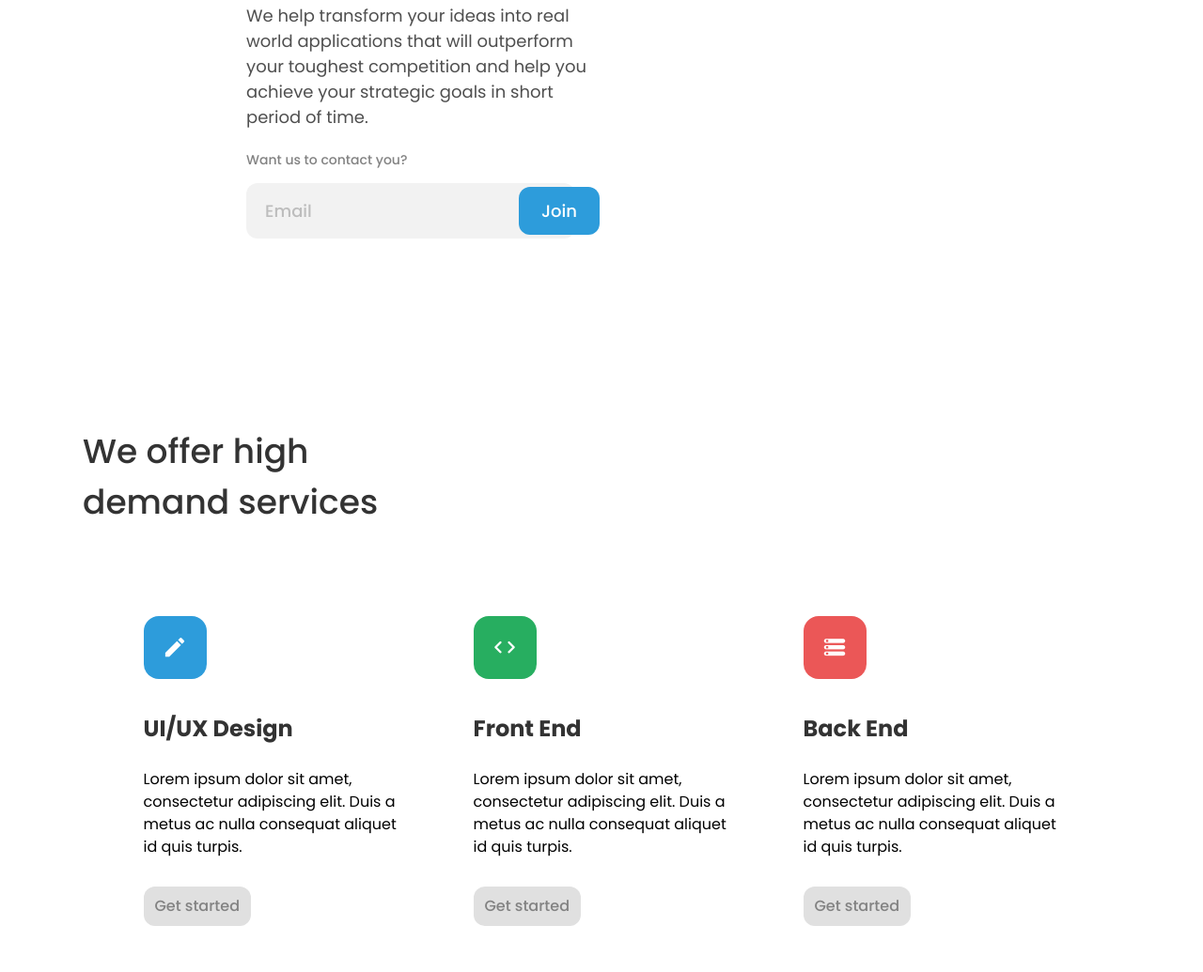
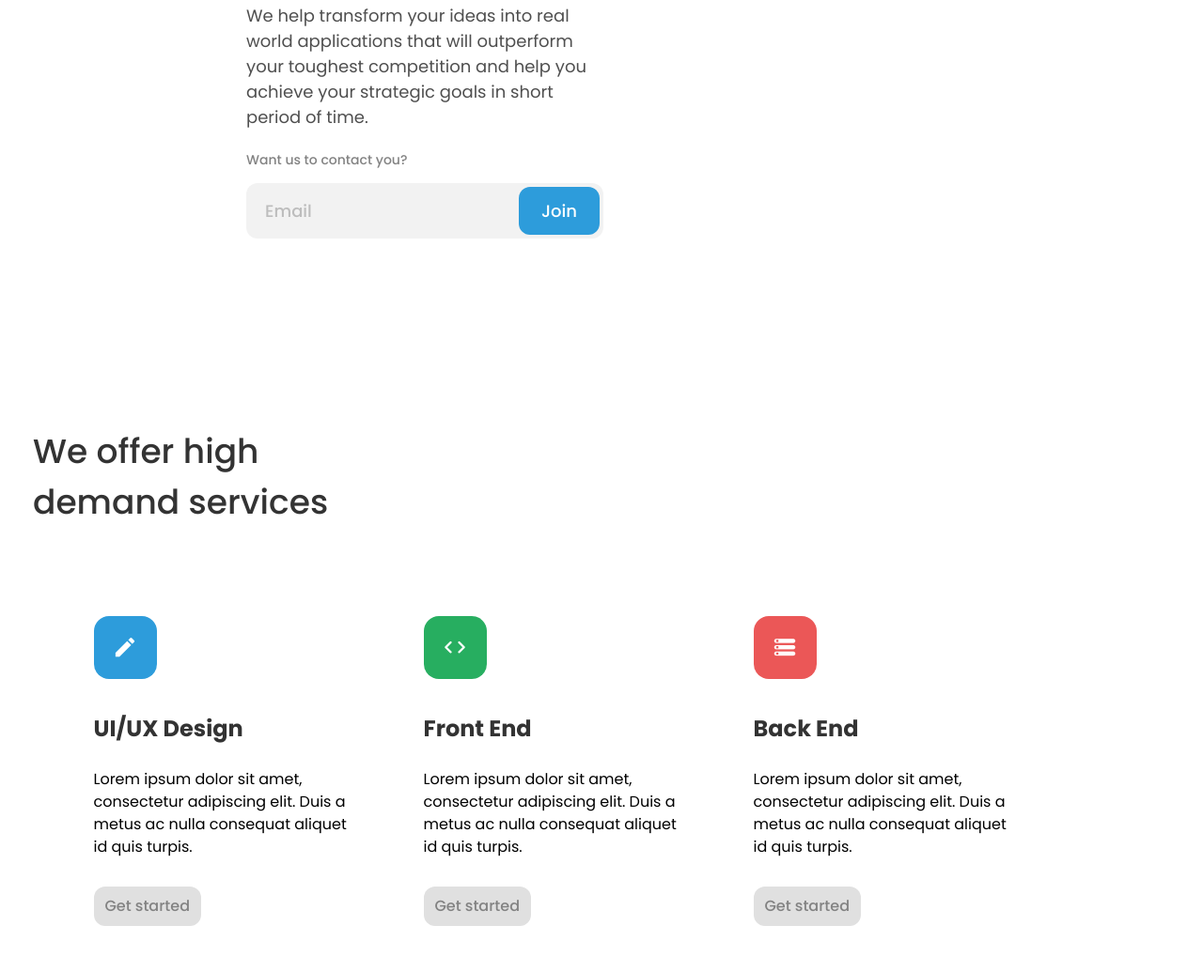
Before and after one commit to Inkacoders/Inka-homepage, a website built with webpack: page public/index.html in a window 1280 px wide. Shown: the part 810-1845 px from the top of the page at 94% size. Built offline with nearby package versions, Linux system fonts and the light colour scheme; a web font is replaced by a local one.

Commit message:
wrapper fixed

```diff
--- a/src/styles/components/_form.scss
+++ b/src/styles/components/_form.scss
@@ -60,7 +60,7 @@
       padding-inline-end: 6rem;
       font: var(--button-medium);
       padding-block: 1rem;
-      inline-size: 21.875rem;
+      min-inline-size: 21.875rem;
     }
   }
 }
--- a/src/styles/objects/_wrapper.scss
+++ b/src/styles/objects/_wrapper.scss
@@ -2,10 +2,10 @@
 
 .wrapper {
   max-inline-size: 69rem;
-  margin-inline-end: auto;
-  margin-inline-start: auto;
 
   &--main {
+    margin-inline-end: auto;
+    margin-inline-start: auto;
     box-sizing: border-box;
     max-inline-size: 90rem;
     padding-inline-end: 1rem;
--- a/src/styles/settings/mixins/_icon-colors.scss
+++ b/src/styles/settings/mixins/_icon-colors.scss
@@ -1,4 +1,4 @@
-// Color have to be a map that contains name: value
+// $colors have to be a lsit of colors
 @mixin icon-colors($colors) {
   @each $color in $colors {
     &.card-icon--#{$color} {
```
